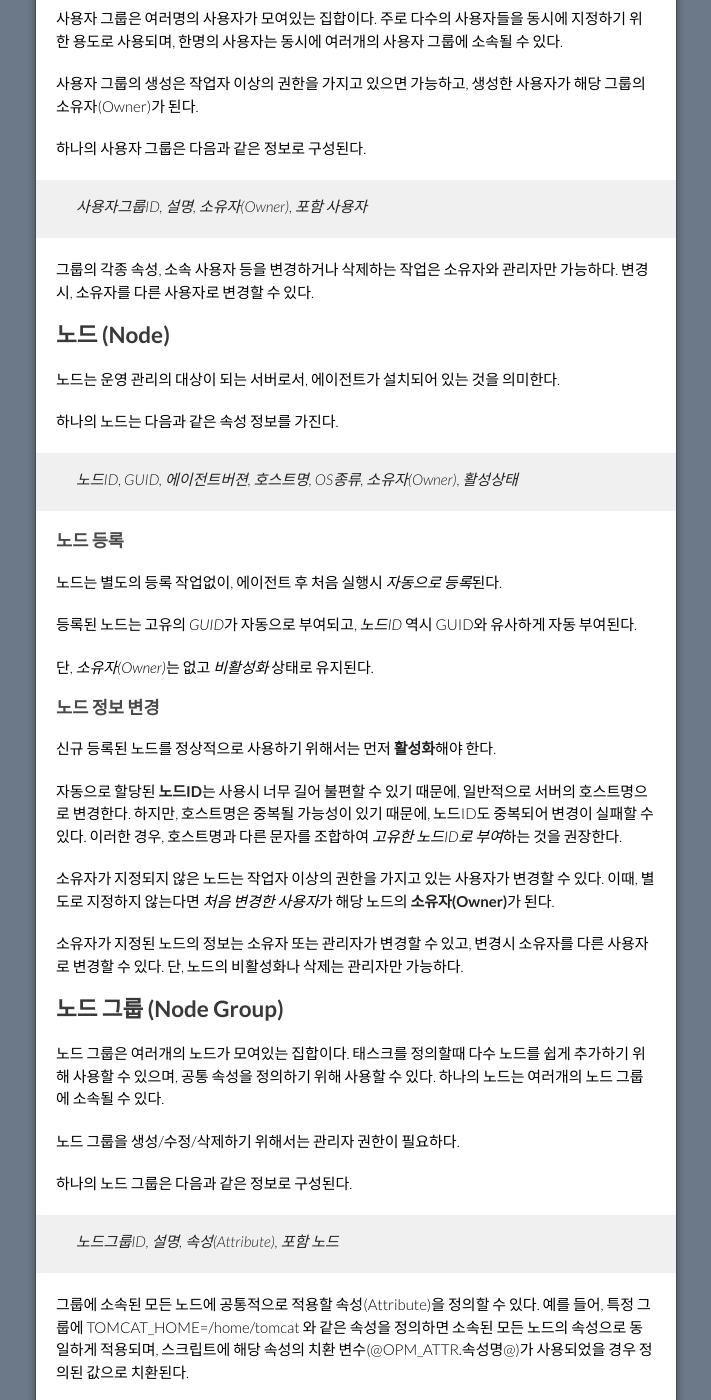
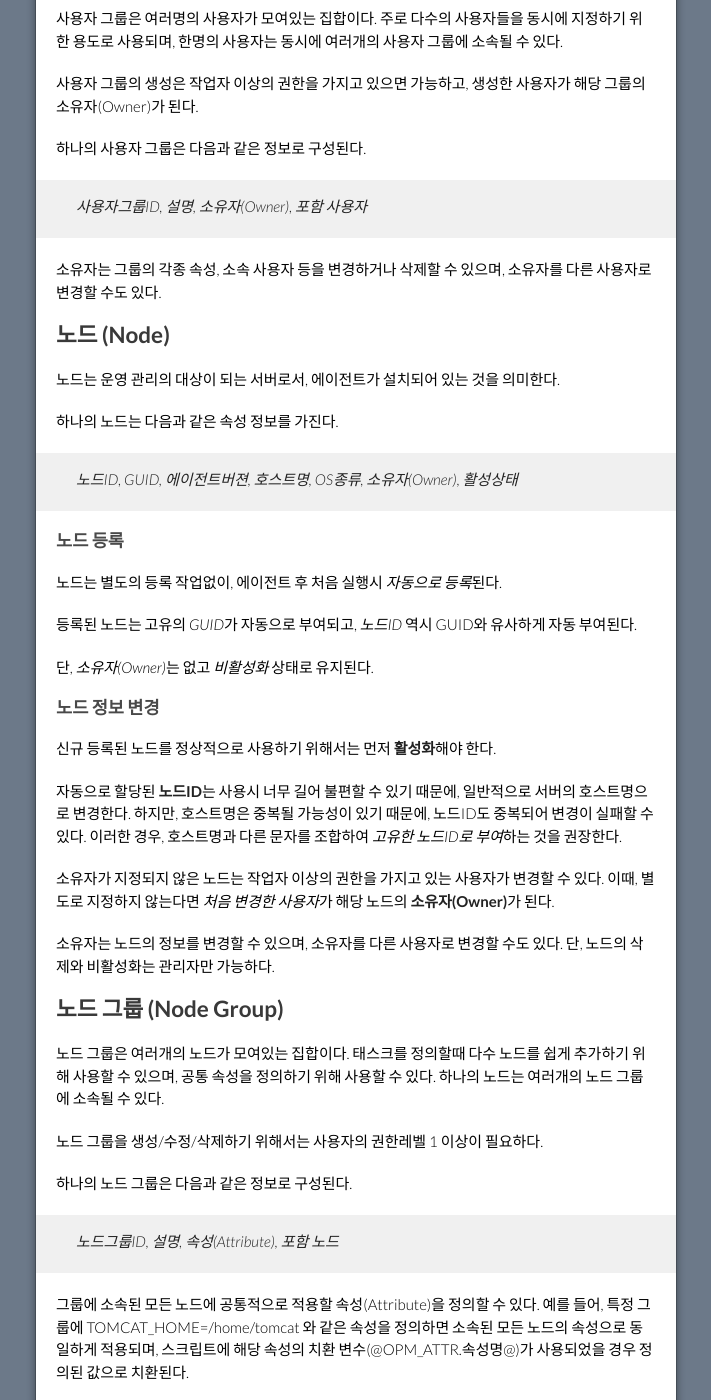
Before and after one commit to opmate/opmate.github.io, a Jekyll site: the page built from document/Overview.md, in a window 1280 px wide and 1400 px high, scrolled down 887 px. Shown: the whole window, without its empty margins (284-995 px from the left). Built offline with Jekyll 4.4.1, drawn with Linux system fonts in a browser that asks for light colours; our own code applies the rules of GitHub Pages for plain Markdown files; a script that is not in the unit is left out; the repository's description, which GitHub fills in, is left out; some of the changed text lies outside the part shown.

Commit message:
Update Overview.md

```diff
--- a/document/Overview.md
+++ b/document/Overview.md
@@ -38,8 +38,7 @@ title: Overview
 하나의 사용자 그룹은 다음과 같은 정보로 구성된다.
 > 사용자그룹ID, 설명, 소유자(Owner), 포함 사용자
 
-그룹의 각종 속성, 소속 사용자 등을 변경하거나 삭제하는 작업은 소유자와 관리자만 가능하다.
-변경시, 소유자를 다른 사용자로 변경할 수 있다.
+소유자는 그룹의 각종 속성, 소속 사용자 등을 변경하거나 삭제할 수 있으며, 소유자를 다른 사용자로 변경할 수도 있다.
 
 ## 노드 (Node)
 
@@ -67,14 +66,14 @@ title: Overview
 소유자가 지정되지 않은 노드는 작업자 이상의 권한을 가지고 있는 사용자가 변경할 수 있다.
 이때, 별도로 지정하지 않는다면 *처음 변경한 사용자*가 해당 노드의 **소유자(Owner)**가 된다.
 
-소유자가 지정된 노드의 정보는 소유자 또는 관리자가 변경할 수 있고, 변경시 소유자를 다른 사용자로 변경할 수 있다.
-단, 노드의 비활성화나 삭제는 관리자만 가능하다.
+소유자는 노드의 정보를 변경할 수 있으며, 소유자를 다른 사용자로 변경할 수도 있다.
+단, 노드의 삭제와 비활성화는 관리자만 가능하다.
 
 ## 노드 그룹 (Node Group)
 
 노드 그룹은 여러개의 노드가 모여있는 집합이다. 태스크를 정의할때 다수 노드를 쉽게 추가하기 위해 사용할 수 있으며, 공통 속성을 정의하기 위해 사용할 수 있다. 하나의 노드는 여러개의 노드 그룹에 소속될 수 있다.
 
-노드 그룹을 생성/수정/삭제하기 위해서는 관리자 권한이 필요하다.
+노드 그룹을 생성/수정/삭제하기 위해서는 사용자의 권한레벨 1 이상이 필요하다.
 
 하나의 노드 그룹은 다음과 같은 정보로 구성된다.
 > 노드그룹ID, 설명, 속성(Attribute), 포함 노드
@@ -106,7 +105,7 @@ title: Overview
 
 태스크의 생성은 작업자 이상의 권한을 가지고 있으면 가능하고, 생성한 사용자가 해당 태스크의 소유자(Owner)가 된다.
 
-태스크 정의를  변경하거나 삭제하는 작업은 소유자만 가능하다. 또한, 소유자는 자신이 소유자인 태스크를 다른 사용자로 변경할 수 있다.
+소유자는 태스크 정의를 변경하거나 삭제할 수 있으며, 소유자를 다른 사용자로 변경할 수도 있다.
 
 #### 스크립트 (Script)
 
```
